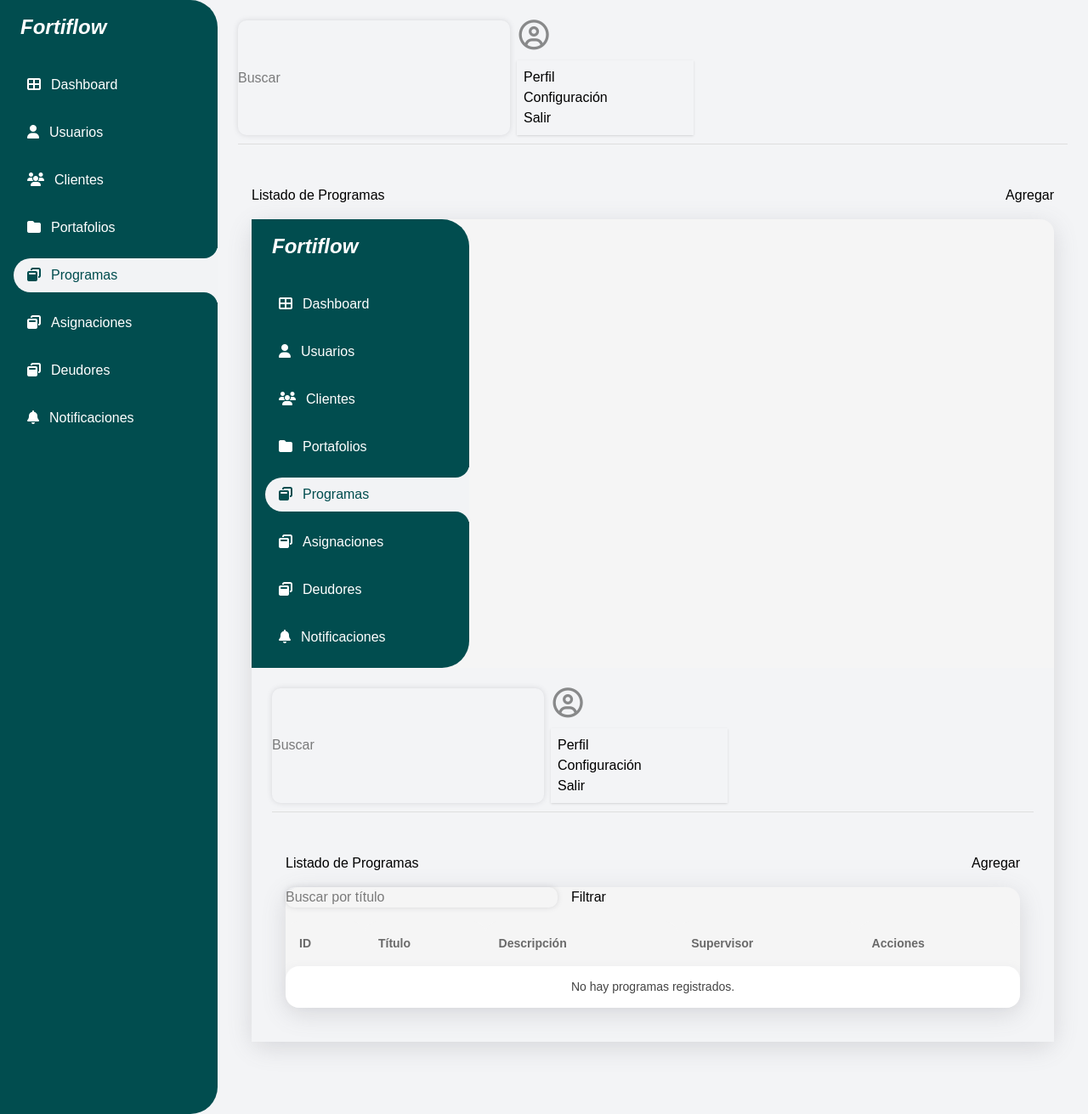
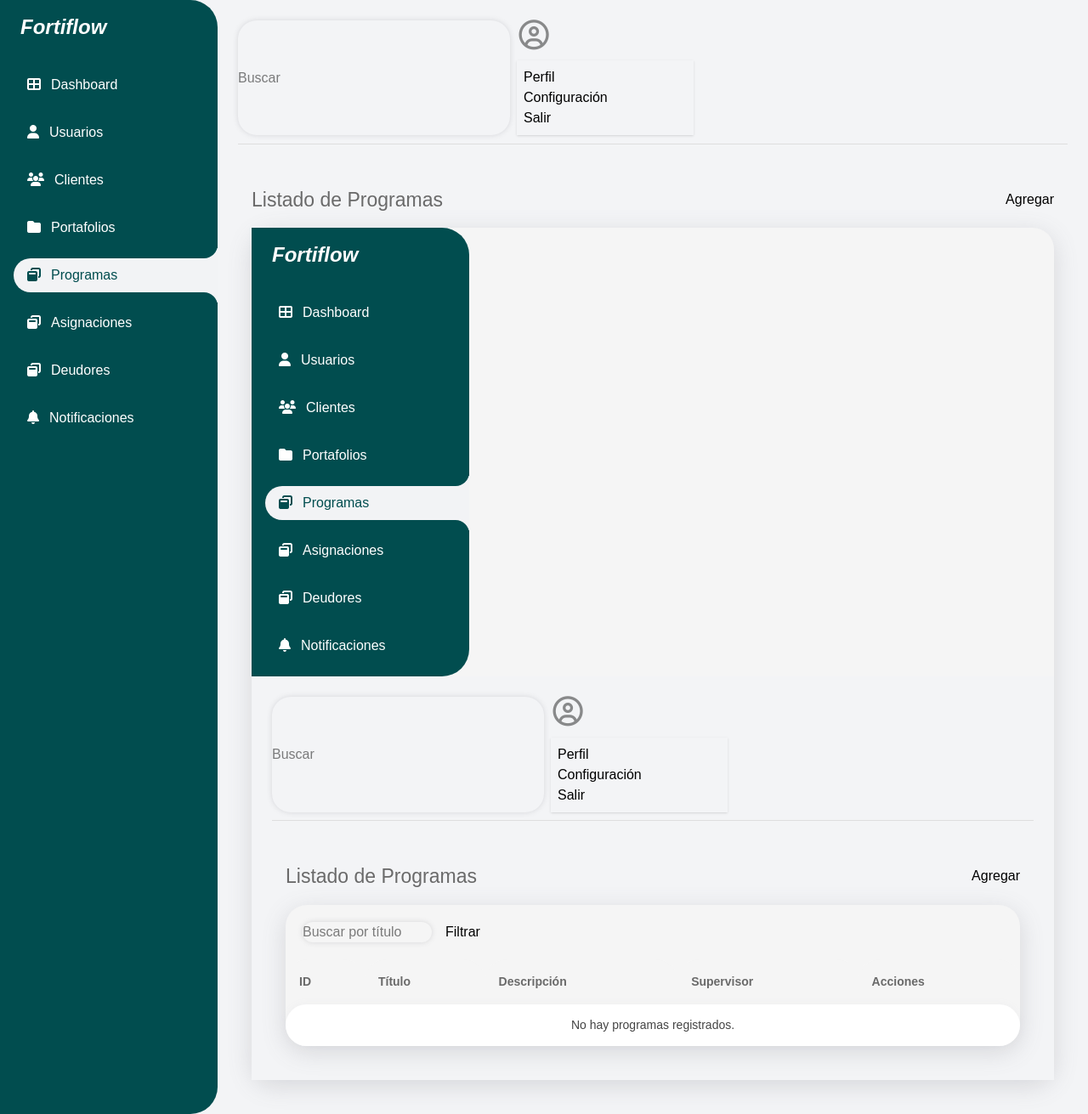
Before and after one commit to mikeg7895/fortiflow, a Django app: page /management/programs/ in a window 1280 px wide. Shown: the whole page at 85% size. Run offline with Django 5.2, Linux system fonts and the light colour scheme; the visitor is signed in with stand-in values (Sample User, id 1); data that the repository does not hold is empty; some libraries are stand-ins or nearby versions.

Commit message:
Cambios estilos

```diff
--- a/fortiflow-django-backend/static/css/style.css
+++ b/fortiflow-django-backend/static/css/style.css
@@ -51,7 +51,7 @@
 }
 input {
     border: 0;
-    border-radius: 10px;
+    border-radius: 22px;
     box-shadow: rgba(100, 100, 111, 0.2) 0px 0px 6px 0px;
 }
 .input {
@@ -67,7 +67,7 @@ input {
 }
 select {
     border: 0;
-    border-radius: 10px;
+    border-radius: 22px;
     box-shadow: rgba(100, 100, 111, 0.2) 0px 0px 6px 0px;
 }
 .select {
@@ -92,7 +92,7 @@ select {
 }
 .table-container {
     background: #f5f5f5;
-    border-radius: 16px;
+    border-radius: 25px;
     box-shadow: rgba(100, 100, 111, 0.2) 0px 7px 29px 0px;
 }
 
@@ -112,14 +112,14 @@ select {
     text-align: left;
     color: #6a6a6a;
     font-weight: bold;
-    border-top-left-radius: 16px;
-    border-top-right-radius: 16px;
+    border-top-left-radius: 25px;
+    border-top-right-radius: 25px;
 }
 
 /* Cuerpo de la tabla */
 .custom-table tbody tr {
     background-color: #ffffff;
-    border-radius: 12px;
+    border-radius: 25px;
     transition: all 0.3s ease;
     box-shadow: rgb(149 157 165 / 6%) 0px -1px 8px;
     position: relative;
@@ -130,16 +130,16 @@ select {
     border-radius: 0;
 }
 .custom-table tbody tr:first-child td:first-child {
-    border-top-left-radius: 16px;
+    border-top-left-radius: 25px;
 }
 .custom-table tbody tr:first-child td:last-child {
-    border-top-right-radius: 16px;
+    border-top-right-radius: 25px;
 }
 .custom-table tbody tr:last-child td:first-child {
-    border-bottom-left-radius: 16px;
+    border-bottom-left-radius: 25px;
 }
 .custom-table tbody tr:last-child td:last-child {
-    border-bottom-right-radius: 16px;
+    border-bottom-right-radius: 25px;
 }
 .custom-table td {
     padding: 14px 16px;
@@ -179,11 +179,11 @@ select {
 
 /* Botones */
 .btn {
-    border-radius: 16px;
+    border-radius: 22px;
 }
 
 /* Grid Dashboard */
-.parent {
+/* .parent {
     display: grid;
     grid-template-columns: repeat(3, 1fr);
     grid-template-rows: repeat(3, 0fr);
@@ -200,7 +200,7 @@ select {
     grid-column: span 2 / span 2;
     grid-column-start: 2;
     grid-row-start: 3;
-}
+} */
 
 /* Cards */
 .card {
@@ -239,3 +239,9 @@ h3 {
     font-size: 24px;
     color: #6a6a6a;
 }
+
+/* Botones */
+.btn-primary {
+    --btn-color: #02403d;
+    --btn-fg: #ffffff;
+}
--- a/fortiflow-django-backend/templates/assignments/partials/assignment_list_general.html
+++ b/fortiflow-django-backend/templates/assignments/partials/assignment_list_general.html
@@ -1,9 +1,9 @@
 {% load pagination_tags %}
-<form method="get" hx-get="" hx-target="#tabla-assignments-general" hx-swap="innerHTML" class="flex flex-wrap gap-4 mb-4">
+<form method="get" hx-get="" hx-target="#tabla-assignments-general" hx-swap="innerHTML" class="grid grid-cols-2 md:grid-cols-5 gap-4 p-5">
     <input type="text" name="programa" value="{{ request.GET.programa }}" placeholder="Buscar por programa" class="input input-bordered w-full max-w-xs" />
     <input type="text" name="agente" value="{{ request.GET.agente }}" placeholder="Buscar por agente" class="input input-bordered w-full max-w-xs" />
     <input type="text" name="deudor" value="{{ request.GET.deudor }}" placeholder="Buscar por deudor" class="input input-bordered w-full max-w-xs" />
-    <button type="submit" class="btn btn-primary">Filtrar</button>
+    <button type="submit" class="btn btn-primary w-fit">Filtrar</button>
 </form>
 <table class="custom-table" id="tabla-assignments-general">
     <thead>
--- a/fortiflow-django-backend/templates/debtors/partials/debtor_list.html
+++ b/fortiflow-django-backend/templates/debtors/partials/debtor_list.html
@@ -1,9 +1,9 @@
 {% load pagination_tags %}
 
-<form method="get" hx-get="{% url 'debtor-list' %}" hx-target="#tabla-deudores" hx-swap="innerHTML" class="flex flex-wrap gap-4 mb-4">
+<form method="get" hx-get="{% url 'debtor-list' %}" hx-target="#tabla-deudores" hx-swap="innerHTML" class="grid grid-cols-2 md:grid-cols-5 gap-4 p-5">
     <input type="text" name="nombre" value="{{ request.GET.nombre }}" placeholder="Buscar por nombre" class="input input-bordered w-full max-w-xs" />
     <input type="text" name="cedula" value="{{ request.GET.cedula }}" placeholder="Buscar por cédula" class="input input-bordered w-full max-w-xs" />
-    <button type="submit" class="btn btn-primary">Filtrar</button>
+    <button type="submit" class="btn btn-primary w-fit">Filtrar</button>
 </form>
 <table class="custom-table" id="tabla-deudores">
     <thead>
--- a/fortiflow-django-backend/templates/layouts/base.html
+++ b/fortiflow-django-backend/templates/layouts/base.html
@@ -10,7 +10,7 @@
       <script src="https://cdn.jsdelivr.net/npm/sweetalert2@11"></script>
       <link rel="stylesheet" href="https://cdnjs.cloudflare.com/ajax/libs/font-awesome/6.5.2/css/all.min.css" />
       <link rel="stylesheet" href="{% static 'css/style.css' %}">
-      <script src="https://code.highcharts.com/12/highcharts.js"> </script>
+      <script src="https://code.highcharts.com/highcharts.js"></script>
   </head>
   <body class="flex h-screen bg-gray-100">
     <!-- Sidebar -->
--- a/fortiflow-django-backend/templates/programs/partials/program_list.html
+++ b/fortiflow-django-backend/templates/programs/partials/program_list.html
@@ -1,9 +1,9 @@
 </table>
 
 {% load pagination_tags %}
-<form method="get" hx-get="{% url 'program-list' %}" hx-target="#tabla-programas" hx-swap="innerHTML" class="flex flex-wrap gap-4 mb-4">
+<form method="get" hx-get="{% url 'program-list' %}" hx-target="#tabla-programas" hx-swap="innerHTML" class="grid grid-cols-2 md:grid-cols-5 gap-4 p-5">
     <input type="text" name="titulo" value="{{ request.GET.titulo }}" placeholder="Buscar por título" class="input input-bordered w-full max-w-xs" />
-    <button type="submit" class="btn btn-primary">Filtrar</button>
+    <button type="submit" class="btn btn-primary w-fit">Filtrar</button>
 </form>
 <table class="custom-table" id="tabla-programas">
     <thead>
--- a/fortiflow-django-backend/templates/programs/show.html
+++ b/fortiflow-django-backend/templates/programs/show.html
@@ -8,7 +8,7 @@
 <div class="">
     <div class="card-body">
         <div class="flex justify-between items-center mb-4">
-            <h1 class="card-title">Listado de Programas</h1>
+            <h1 class="card-title title-main">Listado de Programas</h1>
             <button class="btn btn-primary"
                 hx-get="{% url 'program-create' %}"
                 hx-target="#modal-program-form-content"
```
Also changed, not shown: fortiflow-django-backend/templates/dashboard/index.html (+11 -9 lines), fortiflow-django-backend/templates/portfolio/partials/portfolio_list_general.html (+5 -5 lines).
